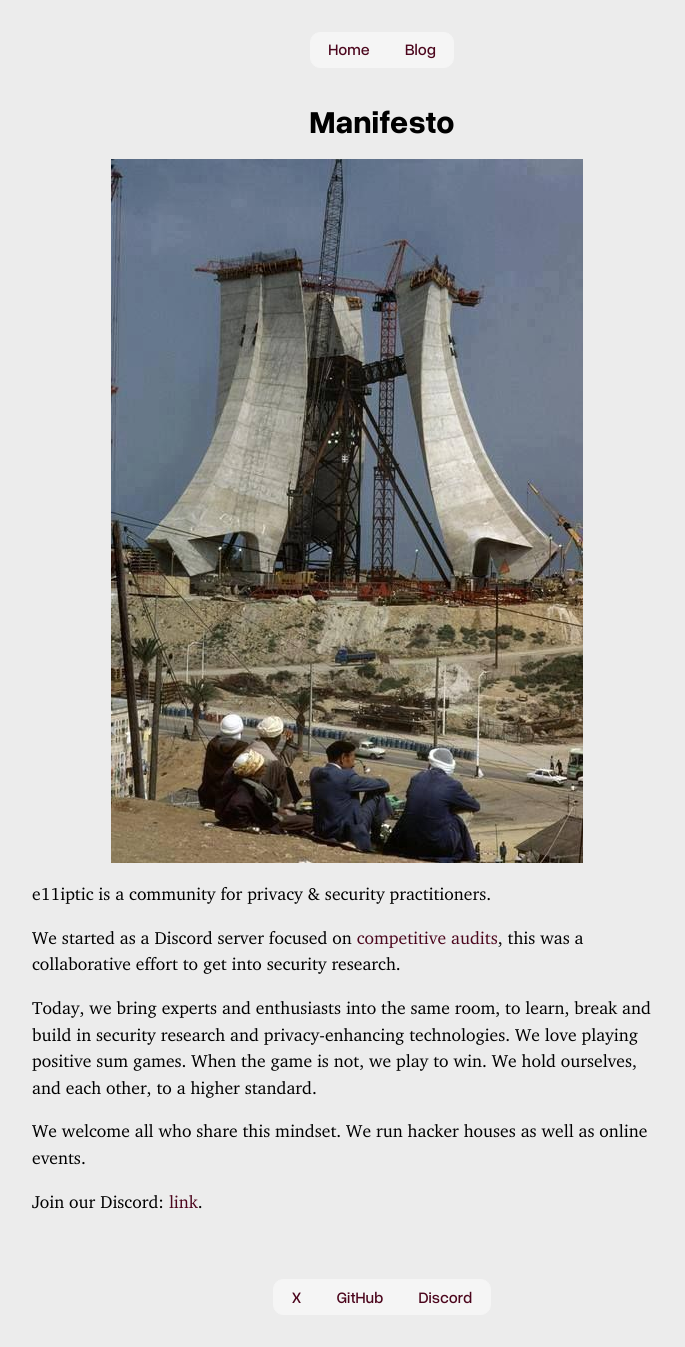
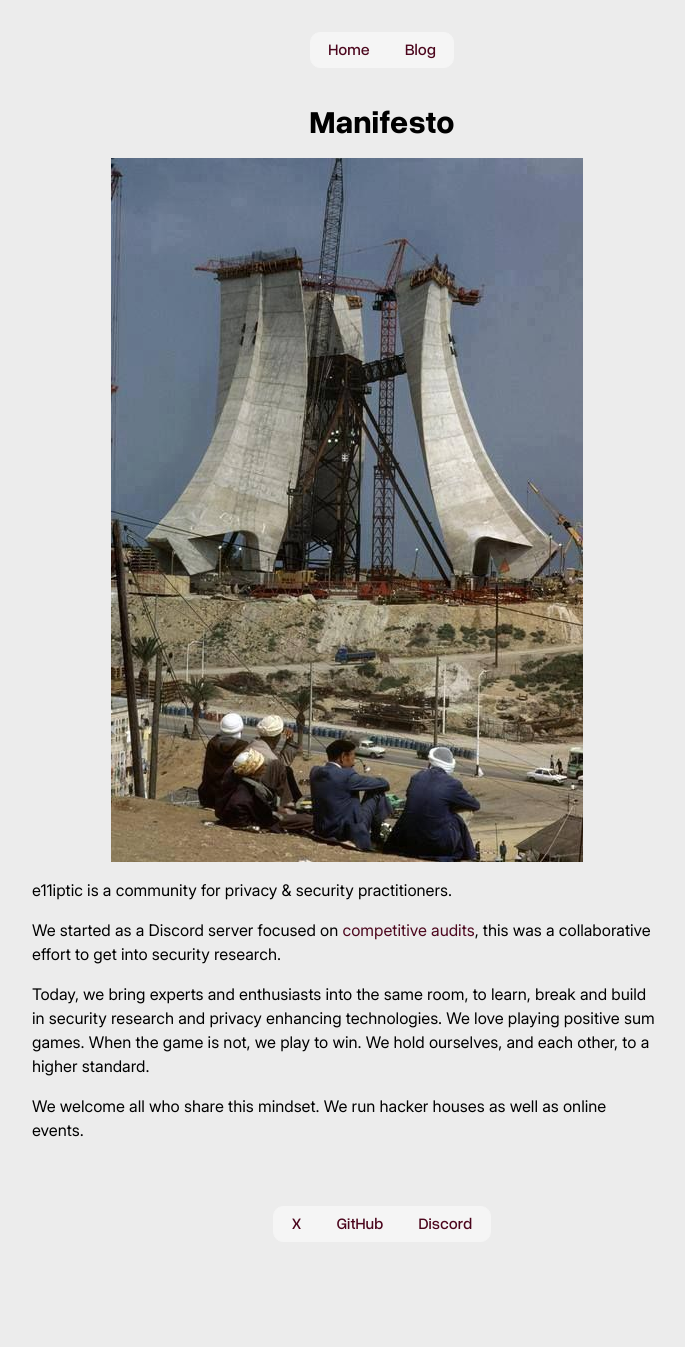
Before and after one commit to e11iptic/e11iptic.github.io, a Jekyll site: the page built from _posts/2025-11-02-Manifesto.md, in a window 1280 px wide. Shown: the whole page, without its empty margins (258-943 px from the left). Built offline with Jekyll 4.4.1, drawn with Linux system fonts in a browser that asks for light colours; after the commit the page ends 1274 px from its top, so only the background shows below that.

Commit message:
Update manifesto

```diff
--- a/_posts/2025-11-02-Manifesto.md
+++ b/_posts/2025-11-02-Manifesto.md
@@ -10,8 +10,6 @@ e11iptic is a community for privacy & security practitioners.
 
 We started as a Discord server focused on [competitive audits](https://support.cyfrin.io/en/articles/10059182-what-is-a-competitive-audit), this was a collaborative effort to get into security research.
 
-Today, we bring experts and enthusiasts into the same room, to learn, break and build in security research and privacy-enhancing technologies. We love playing positive sum games. When the game is not, we play to win. We hold ourselves, and each other, to a higher standard.
+Today, we bring experts and enthusiasts into the same room, to learn, break and build in security research and privacy enhancing technologies. We love playing positive sum games. When the game is not, we play to win. We hold ourselves, and each other, to a higher standard.
 
 We welcome all who share this mindset. We run hacker houses as well as online events.
-
-Join our Discord: [link](https://discord.com/invite/hyA6sQKE4W).
--- a/_sass/fonts.scss
+++ b/_sass/fonts.scss
@@ -1,9 +1,7 @@
-/* Overused Grotesk Font Family */
-
 @font-face {
-    font-family: "Carter";
-    src: url("/assets/font/Charter\ Regular.ttf") format("truetype");
-    font-weight: 300;
+    font-family: "Inter";
+    src: url("/assets/font/Inter_24pt-Regular.ttf") format("truetype");
+    font-weight: 400;
     font-style: normal;
 }
 
--- a/_sass/main.scss
+++ b/_sass/main.scss
@@ -140,8 +140,9 @@ footer {
         line-height: 1.5;
         margin-bottom: 2rem;
 
-        font-family: carter;
-        font-size: 1.1rem;
+        font-family: inter;
+        font-size: 1rem;
+        font-weight: 400;
         // Style for code blocks
         pre {
             background: #f5f5f5;
```
Also changed, not shown: assets/font/Inter_24pt-Regular.ttf (added).
